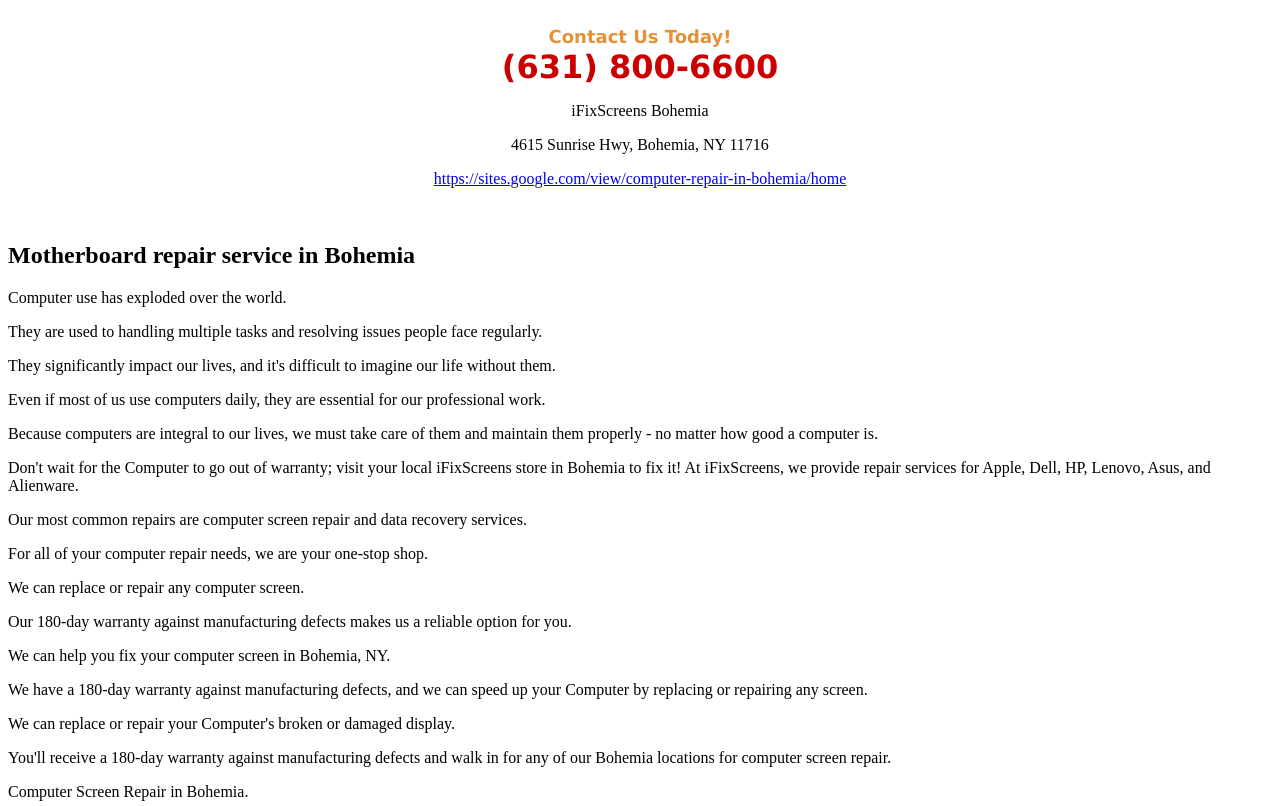
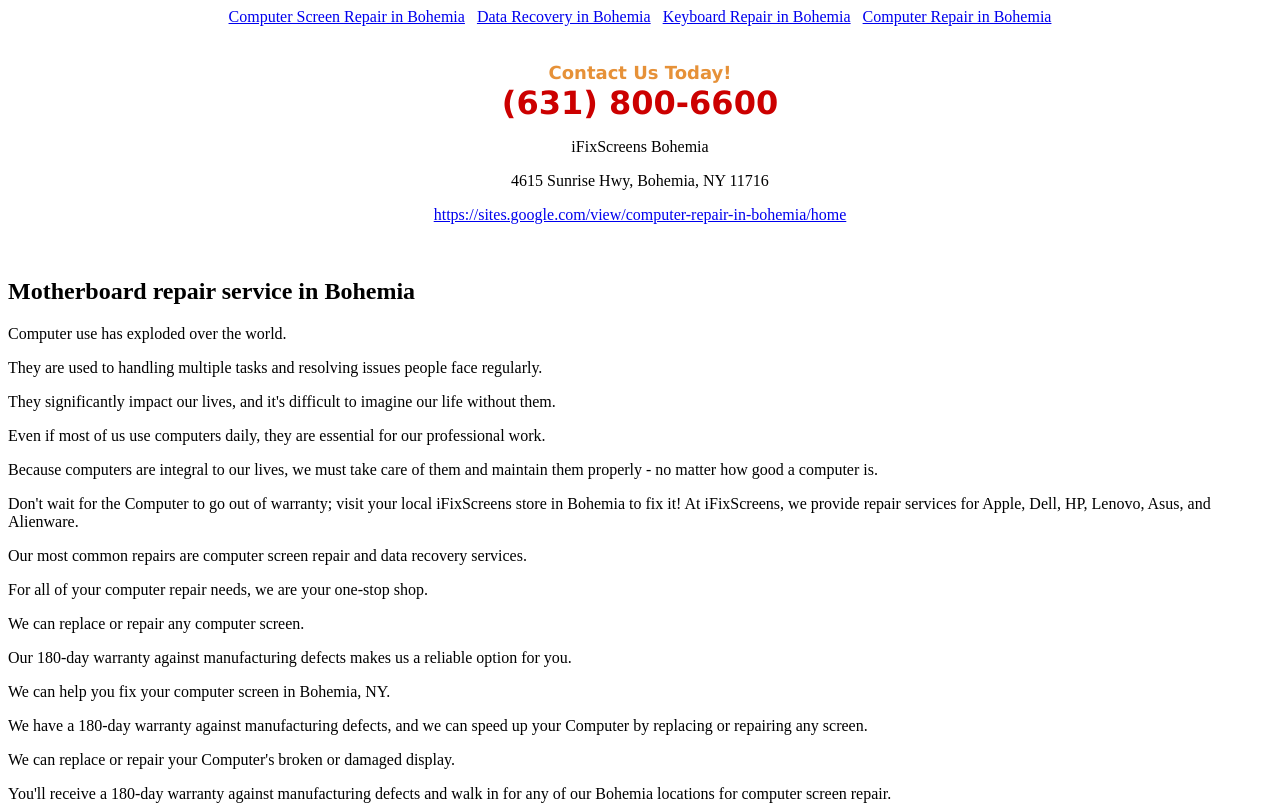
Before and after one commit to iFix786/computer-repair-in-bohemia, a plain HTML site: page MotherboardrepairserviceinBohemia.html in a window 1280 px wide. Shown: the top 806 px of the page. Drawn offline with Linux system fonts and the light colour scheme.

Commit message:
Update MotherboardrepairserviceinBohemia.html

```diff
--- a/MotherboardrepairserviceinBohemia.html
+++ b/MotherboardrepairserviceinBohemia.html
@@ -1,4 +1,11 @@
-<!DOCTYPE html><html><body><div class="sites-embed-align-center-wrapping-off"><div class="sites-embed-border-on sites-embed sites-embed-full-width" style="width:100%;"><div class="sites-embed-content sites-embed-type-text"><div class="sites-embed-content-textbox"><div dir="ltr"><div style="text-align:center"><br><span style="color:rgb(230,145,56)"><b><font size="4"><span style="font-family:verdana,sans-serif">Contact Us Today!</span></font></b></span><br><span style="color:rgb(204,0,0)"><b><font size="6"><span style="font-family:verdana,sans-serif">(631) 800-6600</span></font></b></span><br><p>iFixScreens Bohemia</p><p>4615 Sunrise Hwy, Bohemia, NY 11716</p><p><a href="https://sites.google.com/view/computer-repair-in-bohemia/home" target="_blank">https://sites.google.com/view/computer-repair-in-bohemia/home</a></p><br></div></div></div></div></div></div><h2>Motherboard repair service in Bohemia</h2>Computer use has exploded over the world. <p>They are used to handling multiple tasks and resolving issues people face regularly. <p>They significantly impact our lives, and it's difficult to imagine our life without them. <p>Even if most of us use computers daily, they are essential for our professional work. <p>Because computers are integral to our lives, we must take care of them and maintain them properly - no matter how good a computer is. <p>Don't wait for the Computer to go out of warranty; visit your local iFixScreens store in Bohemia to fix it!
+<!DOCTYPE html><html><body>
+   <div style="text-align: center;">
+        <a href="./ComputerScreenRepairinBohemia.html">Computer Screen Repair in Bohemia</a>&nbsp&nbsp
+        <a href="./DataRecoveryinBohemia.html">Data Recovery in Bohemia</a>&nbsp&nbsp
+        <a href="./KeyboardRepairinBohemia.html">Keyboard Repair in Bohemia</a>&nbsp&nbsp
+        <a href="./index.html">Computer Repair in Bohemia</a>
+    </div><br/>
+  <div class="sites-embed-align-center-wrapping-off"><div class="sites-embed-border-on sites-embed sites-embed-full-width" style="width:100%;"><div class="sites-embed-content sites-embed-type-text"><div class="sites-embed-content-textbox"><div dir="ltr"><div style="text-align:center"><br><span style="color:rgb(230,145,56)"><b><font size="4"><span style="font-family:verdana,sans-serif">Contact Us Today!</span></font></b></span><br><span style="color:rgb(204,0,0)"><b><font size="6"><span style="font-family:verdana,sans-serif">(631) 800-6600</span></font></b></span><br><p>iFixScreens Bohemia</p><p>4615 Sunrise Hwy, Bohemia, NY 11716</p><p><a href="https://sites.google.com/view/computer-repair-in-bohemia/home" target="_blank">https://sites.google.com/view/computer-repair-in-bohemia/home</a></p><br></div></div></div></div></div></div><h2>Motherboard repair service in Bohemia</h2>Computer use has exploded over the world. <p>They are used to handling multiple tasks and resolving issues people face regularly. <p>They significantly impact our lives, and it's difficult to imagine our life without them. <p>Even if most of us use computers daily, they are essential for our professional work. <p>Because computers are integral to our lives, we must take care of them and maintain them properly - no matter how good a computer is. <p>Don't wait for the Computer to go out of warranty; visit your local iFixScreens store in Bohemia to fix it!
 
 At iFixScreens, we provide repair services for Apple, Dell, HP, Lenovo, Asus, and Alienware. <p>Our most common repairs are computer screen repair and data recovery services. <p>For all of your computer repair needs, we are your one-stop shop. <p>We can replace or repair any computer screen. <p>Our 180-day warranty against manufacturing defects makes us a reliable option for you.
 <p>
```
